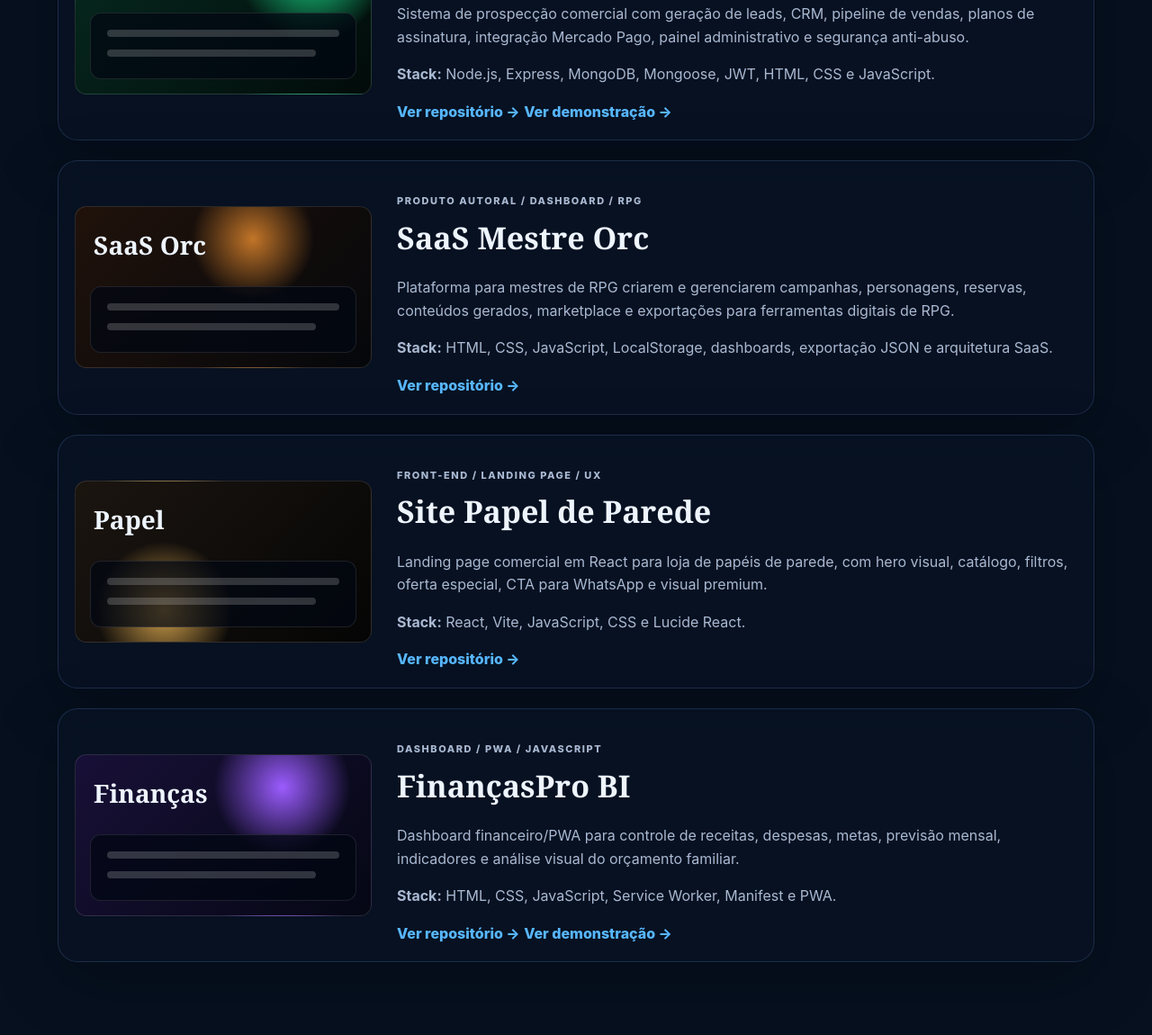
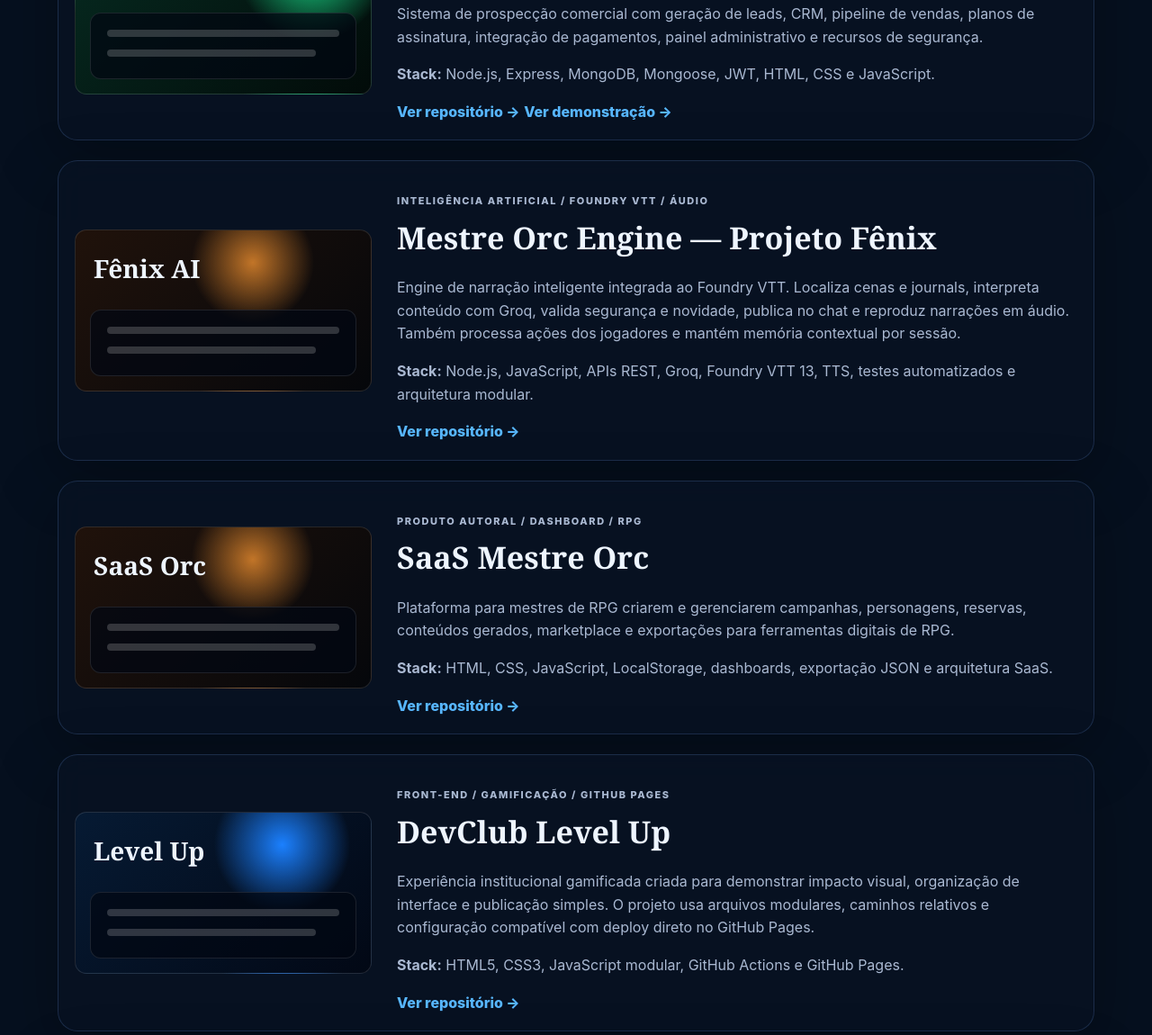
Before and after one commit to turlang/portfoli, a website: page projetos.html in a window 1280 px wide. Shown: the part 824-1974 px from the top of the page at 90% size. Drawn offline with Linux system fonts and the light colour scheme.

Commit message:
feat: adiciona Fênix e DevClub Level Up aos estudos de caso

```diff
--- a/projetos.html
+++ b/projetos.html
@@ -4,7 +4,7 @@
   <meta charset="utf-8" />
   <meta name="viewport" content="width=device-width, initial-scale=1" />
   <title>Projetos | Evandro Ricardo de Souza</title>
-  <meta name="description" content="Projetos principais de Evandro Ricardo de Souza organizados como estudos de caso para empregabilidade em desenvolvimento Full Stack." />
+  <meta name="description" content="Projetos de Evandro Ricardo de Souza em desenvolvimento Full Stack, SaaS, inteligência artificial, automação, CRM, dashboards e experiências web." />
   <link rel="stylesheet" href="assets/css/styles.css" />
 </head>
 <body>
@@ -20,7 +20,7 @@
       <div class="section-head centered">
         <p class="eyebrow">Portfólio técnico</p>
         <h1>Projetos principais organizados como estudos de caso.</h1>
-        <p>Seleção focada em empregabilidade: SaaS, CRM, dashboards, landing pages comerciais, PWA e produtos digitais com problemas de negócio reais.</p>
+        <p>Seleção focada em empregabilidade e negócios reais: SaaS, CRM, inteligência artificial, automação, dashboards, experiências institucionais, PWA e produtos digitais.</p>
       </div>
 
       <div class="project-list">
@@ -41,10 +41,21 @@
           <div>
             <p class="tag">SaaS / CRM / Comercial</p>
             <h2>LeadHunter Pro</h2>
-            <p>Sistema de prospecção comercial com geração de leads, CRM, pipeline de vendas, planos de assinatura, integração Mercado Pago, painel administrativo e segurança anti-abuso.</p>
+            <p>Sistema de prospecção comercial com geração de leads, CRM, pipeline de vendas, planos de assinatura, integração de pagamentos, painel administrativo e recursos de segurança.</p>
             <p><strong>Stack:</strong> Node.js, Express, MongoDB, Mongoose, JWT, HTML, CSS e JavaScript.</p>
             <a href="https://github.com/turlang/Prospe--o-clientes" target="_blank" rel="noopener">Ver repositório →</a>
             <a href="https://prospe-o-clientes.onrender.com/" target="_blank" rel="noopener">Ver demonstração →</a>
+          </div>
+        </article>
+
+        <article class="case-card">
+          <div class="project-art orc"><span>Fênix AI</span><i></i></div>
+          <div>
+            <p class="tag">Inteligência Artificial / Foundry VTT / Áudio</p>
+            <h2>Mestre Orc Engine — Projeto Fênix</h2>
+            <p>Engine de narração inteligente integrada ao Foundry VTT. Localiza cenas e journals, interpreta conteúdo com Groq, valida segurança e novidade, publica no chat e reproduz narrações em áudio. Também processa ações dos jogadores e mantém memória contextual por sessão.</p>
+            <p><strong>Stack:</strong> Node.js, JavaScript, APIs REST, Groq, Foundry VTT 13, TTS, testes automatizados e arquitetura modular.</p>
+            <a href="https://github.com/turlang/fenix" target="_blank" rel="noopener">Ver repositório →</a>
           </div>
         </article>
 
@@ -56,6 +67,17 @@
             <p>Plataforma para mestres de RPG criarem e gerenciarem campanhas, personagens, reservas, conteúdos gerados, marketplace e exportações para ferramentas digitais de RPG.</p>
             <p><strong>Stack:</strong> HTML, CSS, JavaScript, LocalStorage, dashboards, exportação JSON e arquitetura SaaS.</p>
             <a href="https://github.com/turlang/saas-mestre-orc" target="_blank" rel="noopener">Ver repositório →</a>
+          </div>
+        </article>
+
+        <article class="case-card">
+          <div class="project-art glossflow"><span>Level Up</span><i></i></div>
+          <div>
+            <p class="tag">Front-end / Gamificação / GitHub Pages</p>
+            <h2>DevClub Level Up</h2>
+            <p>Experiência institucional gamificada criada para demonstrar impacto visual, organização de interface e publicação simples. O projeto usa arquivos modulares, caminhos relativos e configuração compatível com deploy direto no GitHub Pages.</p>
+            <p><strong>Stack:</strong> HTML5, CSS3, JavaScript modular, GitHub Actions e GitHub Pages.</p>
+            <a href="https://github.com/turlang/DEVCLUB-LEVEL-UP" target="_blank" rel="noopener">Ver repositório →</a>
           </div>
         </article>
 
```
